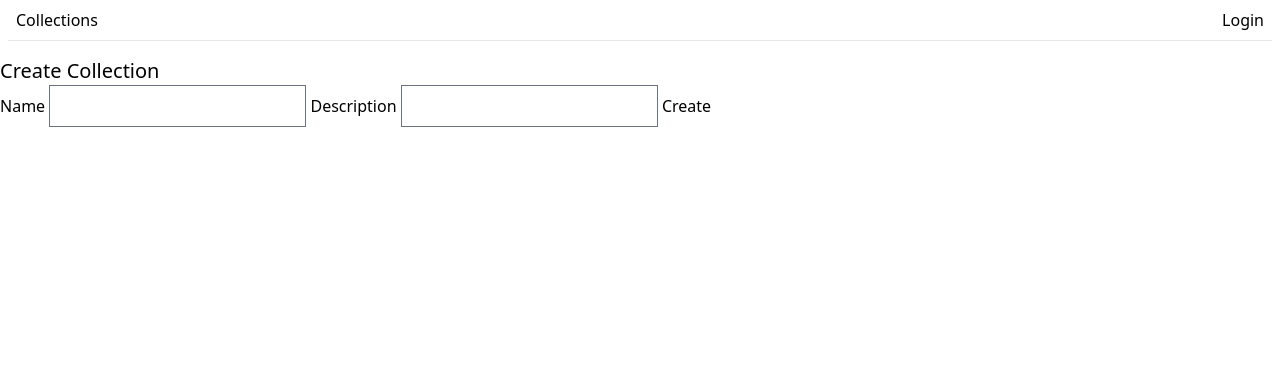
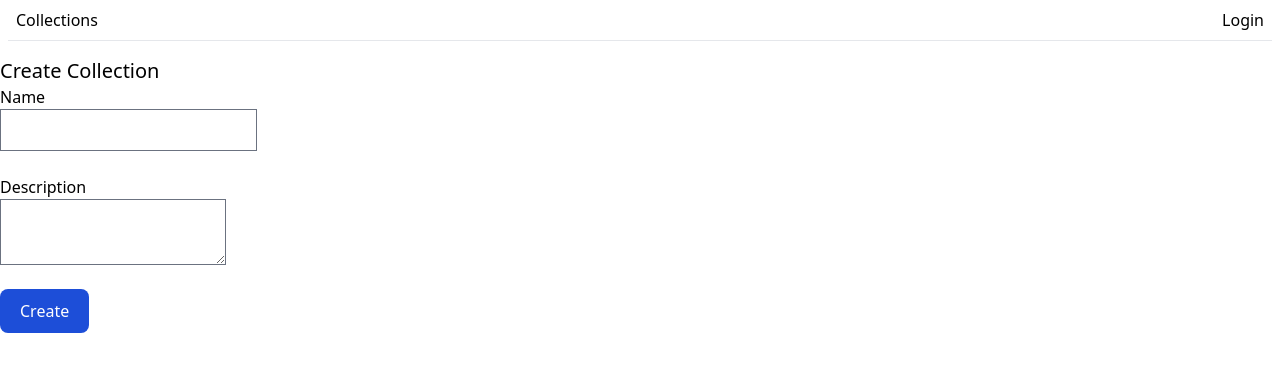
Before and after one commit to arconyx/bagofholding, a SvelteKit app: page /collections/new in a window 1280 px wide. Shown: the top 372 px of the page. Built offline with nearby package versions, Linux system fonts and the light colour scheme; no server answers.

Commit message:
refactor new collection form

```diff
--- /dev/null
+++ b/src/lib/forms/Collection.svelte
@@ -0,0 +1,44 @@
+<script lang="ts">
+	import type { Tables } from '$lib/supabase';
+	let errorMsg: string | null = $state(null);
+
+	interface Props {
+		collection: Tables<'collections'> | null;
+		submit: (form: HTMLFormElement, event: SubmitEvent) => Promise<string | null>;
+		onSuccess: () => Promise<void>;
+		submitLabel: String;
+	}
+
+	let { collection, submit, onSuccess, submitLabel }: Props = $props();
+
+	async function wrappedSubmit(this: HTMLFormElement, event: SubmitEvent) {
+		const error = await submit(this, event);
+
+		errorMsg = error;
+
+		if (!error) {
+			await onSuccess();
+		}
+	}
+</script>
+
+<form method="POST" onsubmit={wrappedSubmit} class="grid max-w-md auto-cols-min grid-cols-1 gap-6">
+	<label>
+		Name
+		<input class="block" name="name" type="text" defaultValue={collection?.name ?? ''} required />
+	</label>
+	<label>
+		Description
+		<textarea class="block" name="description" defaultValue={collection?.description ?? ''}
+		></textarea>
+	</label>
+	{#if errorMsg}
+		<span class="block text-red-600">Error: {errorMsg}</span>
+	{/if}
+	<div>
+		<button
+			class="rounded-lg bg-blue-700 px-5 py-2.5 text-white hover:bg-blue-800 focus:outline-none focus:ring-4 focus:ring-blue-300 dark:bg-blue-600 dark:hover:bg-blue-700 dark:focus:ring-blue-800"
+			>{submitLabel}</button
+		>
+	</div>
+</form>
--- a/src/routes/collections/new/+page.svelte
+++ b/src/routes/collections/new/+page.svelte
@@ -2,53 +2,40 @@
 	import { goto } from '$app/navigation';
 	import { base } from '$app/paths';
 	import { userState } from '$lib/state.svelte.js';
+	import Collection from '$lib/forms/Collection.svelte';
 
 	let { data } = $props();
 	const supabase = data.supabase;
 
-	async function submit(event: SubmitEvent) {
-		if (event.target == null) {
-			console.error('Invalid event target');
-			throw new Error('Invalid input');
-		}
+	async function onSuccess() {
+		await goto(base + '/collections');
+	}
 
+	async function submit(formElement: HTMLFormElement, event: SubmitEvent): Promise<string | null> {
 		event.preventDefault();
 
-		// @ts-ignore
-		const form = new FormData(event.target);
+		const form = new FormData(formElement);
 
 		if (!userState.user) {
 			console.error('User not set');
-			throw new Error('Invalid session');
+			return 'Invalid user session';
 		}
 
-		const { data, error: sub_error } = await supabase.from('collections').insert({
+		const { error } = await supabase.from('collections').insert({
 			name: form.get('name') as string,
 			description: form.get('description') as string,
 			owner_id: userState.user.id
 		});
 
-		if (sub_error != null) {
-			// TODO: Report error to user instead of erroring in code
-			throw new Error('Unable to submit data');
+		if (error != null) {
+			console.error('Collection creation error', error);
+			return 'Unable to submit data';
 		}
 
-		await goto(base + '/collections');
-
-		return false;
+		return null;
 	}
 </script>
 
 <h1 class="text-xl">Create Collection</h1>
 
-<form method="POST" onsubmit={submit}>
-	<label>
-		Name
-		<input name="name" type="text" required />
-	</label>
-	<label>
-		Description
-		<input name="description" />
-	</label>
-	<button>Create</button>
-</form>
+<Collection collection={null} submitLabel="Create" {onSuccess} {submit} />
```
